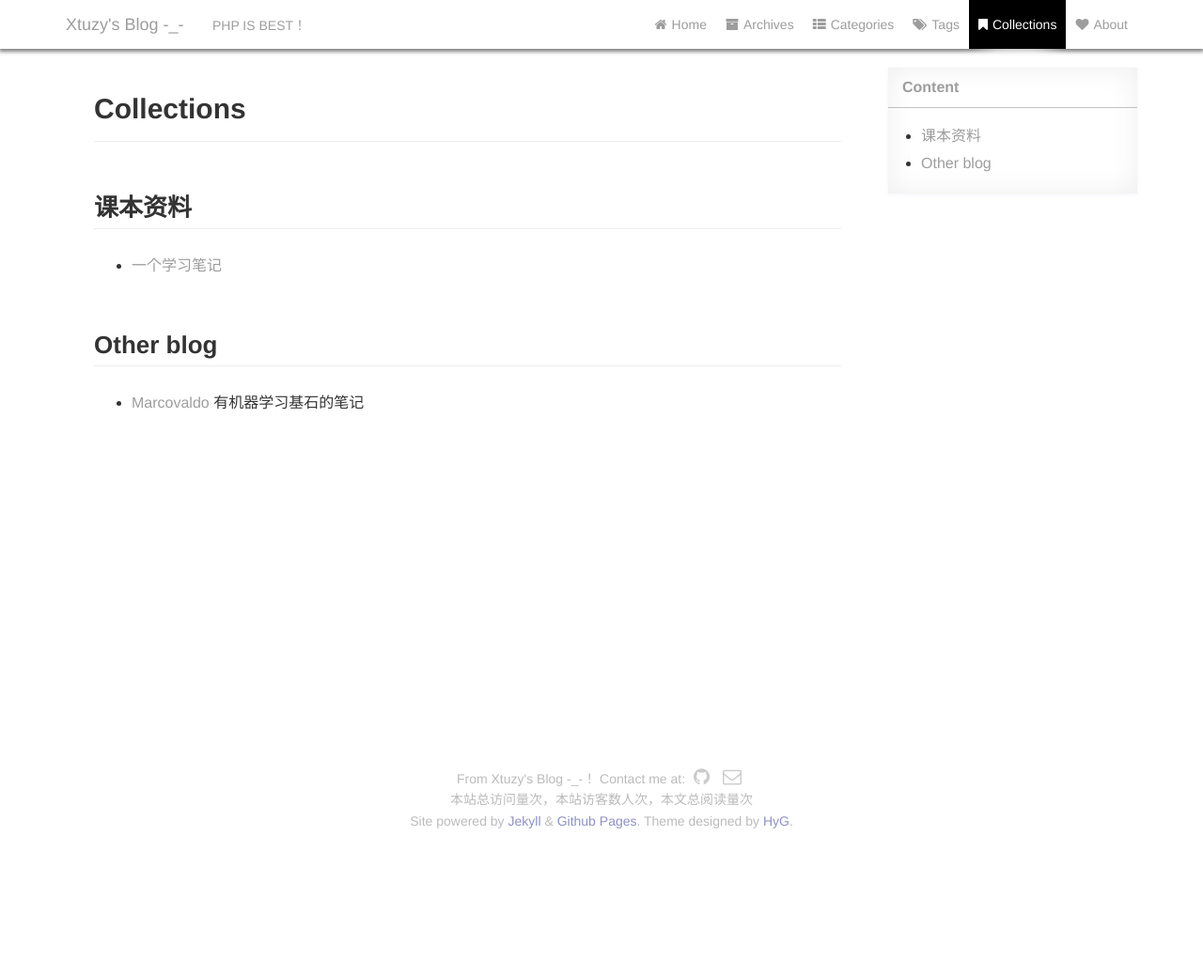
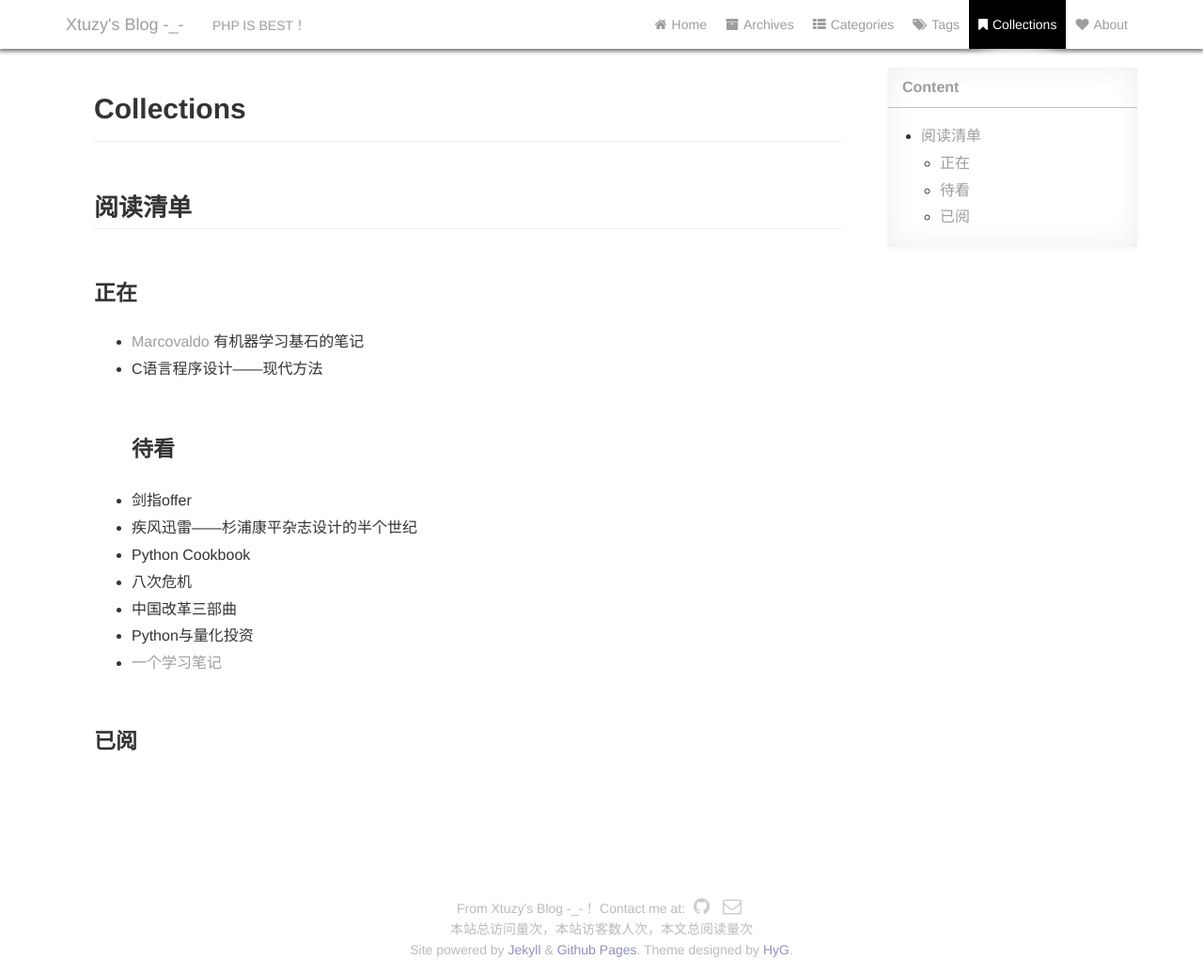
Before and after one commit to xtuzy/xtuzy.github.io, a Jekyll site: the page built from page/3collections.md, in a window 1280 px wide. Shown: the whole page at 94% size. Built offline with Jekyll 4.4.1, drawn with Linux system fonts in a browser that asks for light colours; comment, search, counter and statistics services are not loaded; a style sheet for code colours, icons or effects is not loaded; before the commit the page ends 900 px from its top, so only the background shows below that.

Commit message:
收藏更新内容

```diff
--- a/page/3collections.md
+++ b/page/3collections.md
@@ -9,11 +9,20 @@ type: page
 * content
 {:toc}
 
-## 课本资料
+## 阅读清单
 
+### 正在
+* [Marcovaldo](https://marcovaldong.github.io)
+    有机器学习基石的笔记
+* C语言程序设计——现代方法
+### 待看
+* 剑指offer
+* 疾风迅雷——杉浦康平杂志设计的半个世纪
+* Python Cookbook
+* 八次危机
+* 中国改革三部曲
+* Python与量化投资
 * [一个学习笔记](https://github.com/CyC2018/Interview-Notebook)
 
-## Other blog
 
-* [Marcovaldo](https://marcovaldong.github.io)
-	有机器学习基石的笔记
+### 已阅
```
Also changed, not shown: _posts/2018-06-23-pandas-deal-with-csv.md (added, +35 -0 lines).
